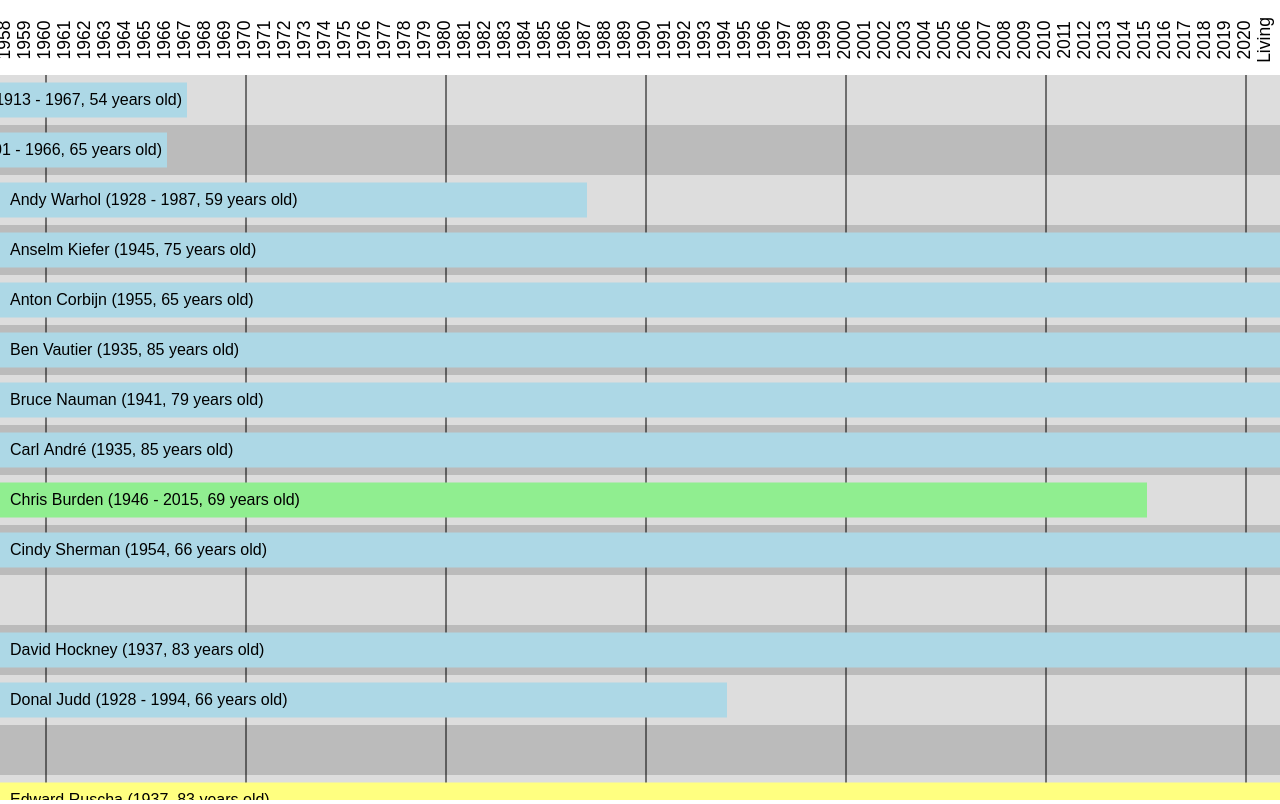
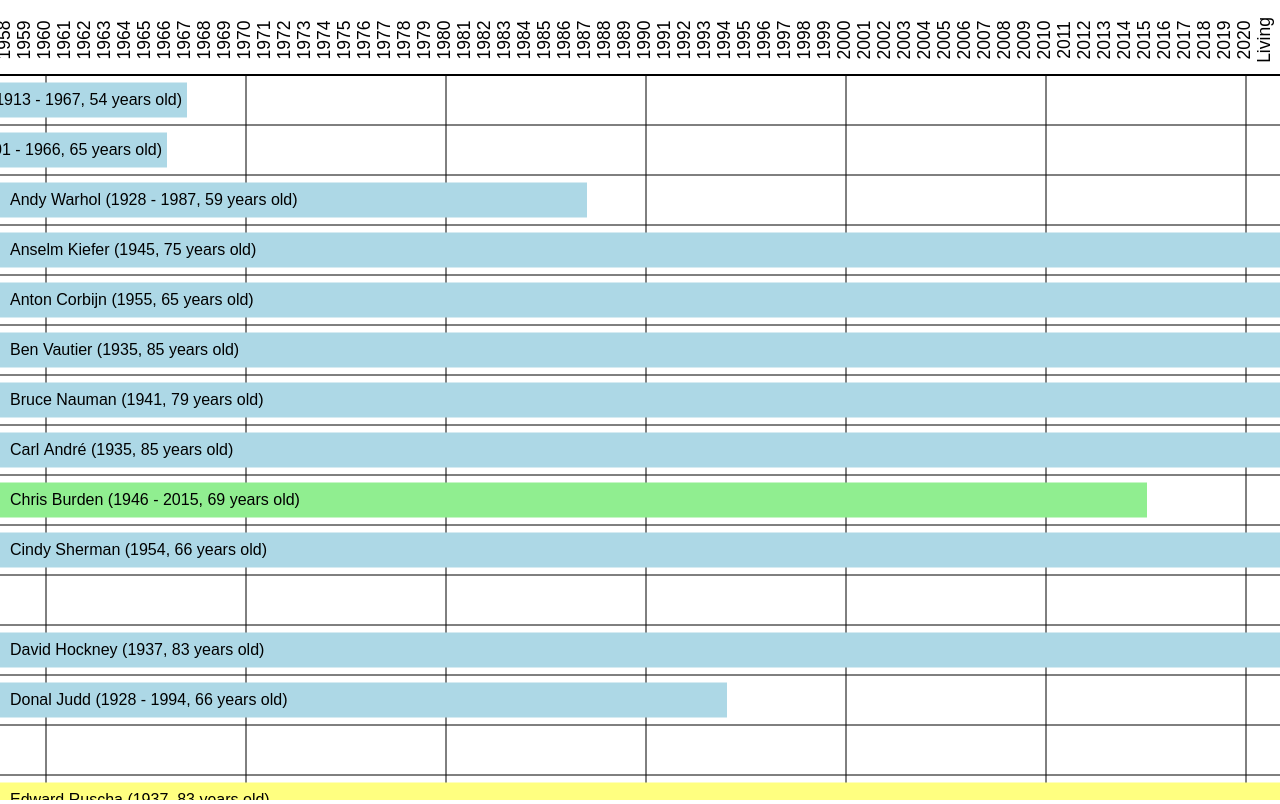
Before and after one commit to oskar-codes/timeline, a plain HTML site: page index.html in a window 1280 px wide. Drawn offline with Linux system fonts and the light colour scheme.

Commit message:
Update index.html

```diff
--- a/index.html
+++ b/index.html
@@ -439,10 +439,10 @@
         space = clamp(space,9,200);
 
         // grey lines as background of timeline
-        for (var i=0; i<data.length; i++) {
+        /*for (var i=0; i<data.length; i++) {
           var y = 100+i*50-yScroll;
           rectfill(0,y-25,canvas.width,50,i%2 === 0  ? "#ddd" : "#bbb");
-        }
+        }*/
 
         // vertical lines each 10 years
         for (var i=start; i<=end+1; i++) {
@@ -465,6 +465,7 @@
           var t = p.name + " (" + p.start + (p.end !== -1 ? " - " + p.end : "") + ", "+ ((p.end === -1 ? 2020 : p.end) - p.start) +" years old)";
           var textX = x1 < 0 ? (x2 - textwidth(t) - 10 < 0 ? x2 - textwidth(t) - 10 : 5) : x1 + 5;
           text(t,textX+5,y+5,tinycolor(p.color).isLight() ? "black" : "white");
+          line(0,y-25,canvas.width,y-25);
         }
 
         // timestamps
@@ -482,6 +483,8 @@
             text(i,-40,x,0,17.5);
           }
           ctx.restore();
+
+          line(0,75,canvas.width,75)
         }
 
 
```
